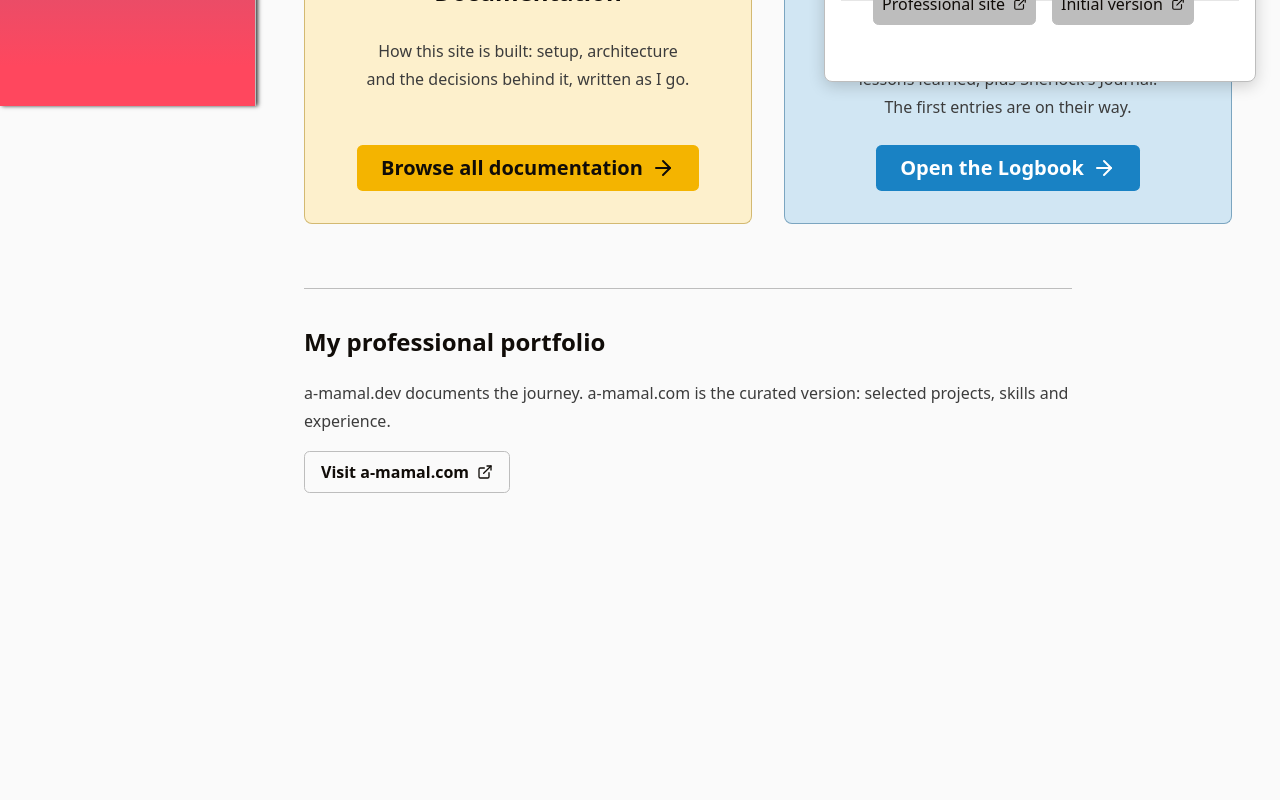
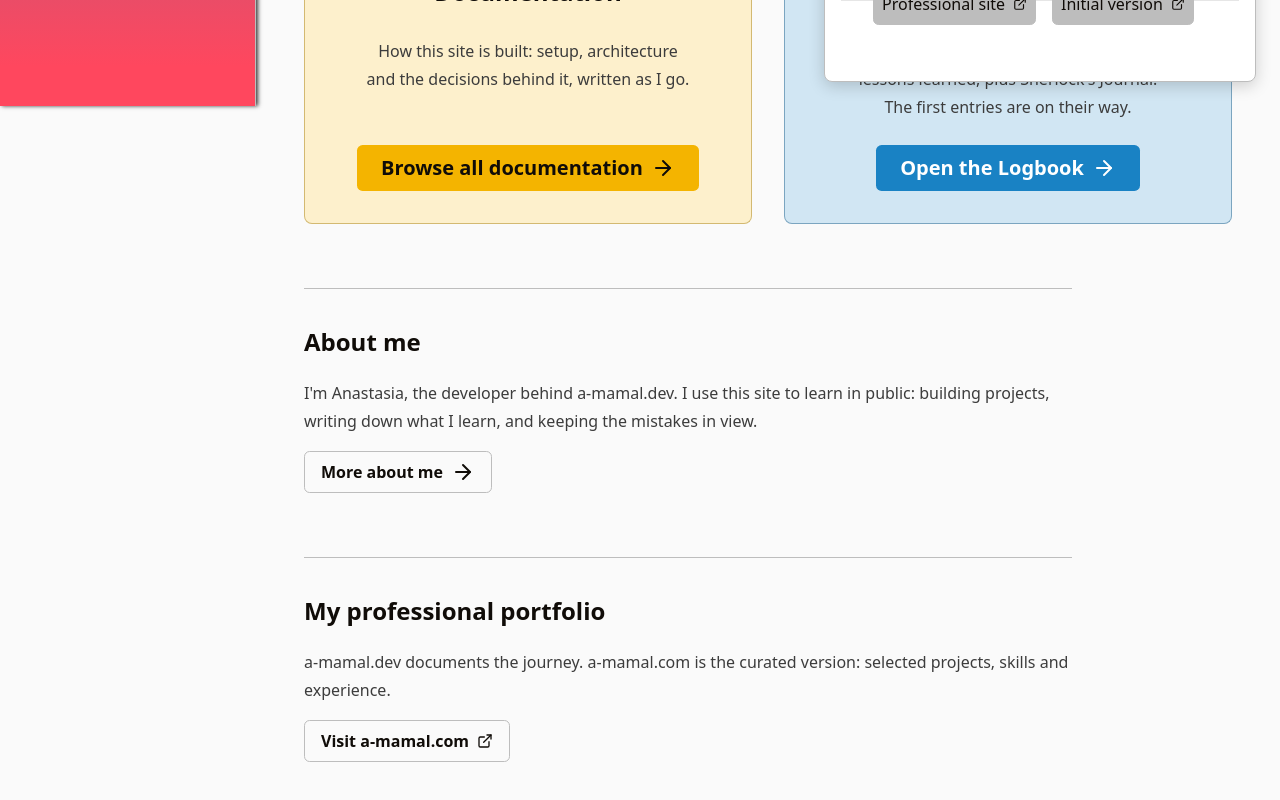
Before and after one commit to a-mamal/a-mamal-dev, a React (Vite) app in the folder frontend/: page / in a window 1280 px wide. Shown: the part 694-1494 px from the top of the page. Before the commit the page ends 1235 px from the top, so only its background shows below. Built offline with nearby package versions, Linux system fonts and the light colour scheme; no server answers.

Commit message:
feat(home): add About section

```diff
--- a/frontend/src/pages/HomePage.tsx
+++ b/frontend/src/pages/HomePage.tsx
@@ -64,6 +64,21 @@ function HomePage() {
 				</section>
 			</div>
 
+			<section className="home-info" aria-labelledby="about-title">
+				<h2 id="about-title">About me</h2>
+
+				<p>
+					I'm Anastasia, the developer behind a-mamal.dev. I use this site to learn in
+					public: building projects, writing down what I learn, and keeping
+					the mistakes in view.
+				</p>
+
+				<Link className="home-info__link" to="/about">
+					More about me
+					<ArrowRight aria-hidden="true" />
+				</Link>
+			</section>
+
 			<section className="home-info" aria-labelledby="portfolio-title">
 				<h2 id="portfolio-title">My professional portfolio</h2>
 
```
